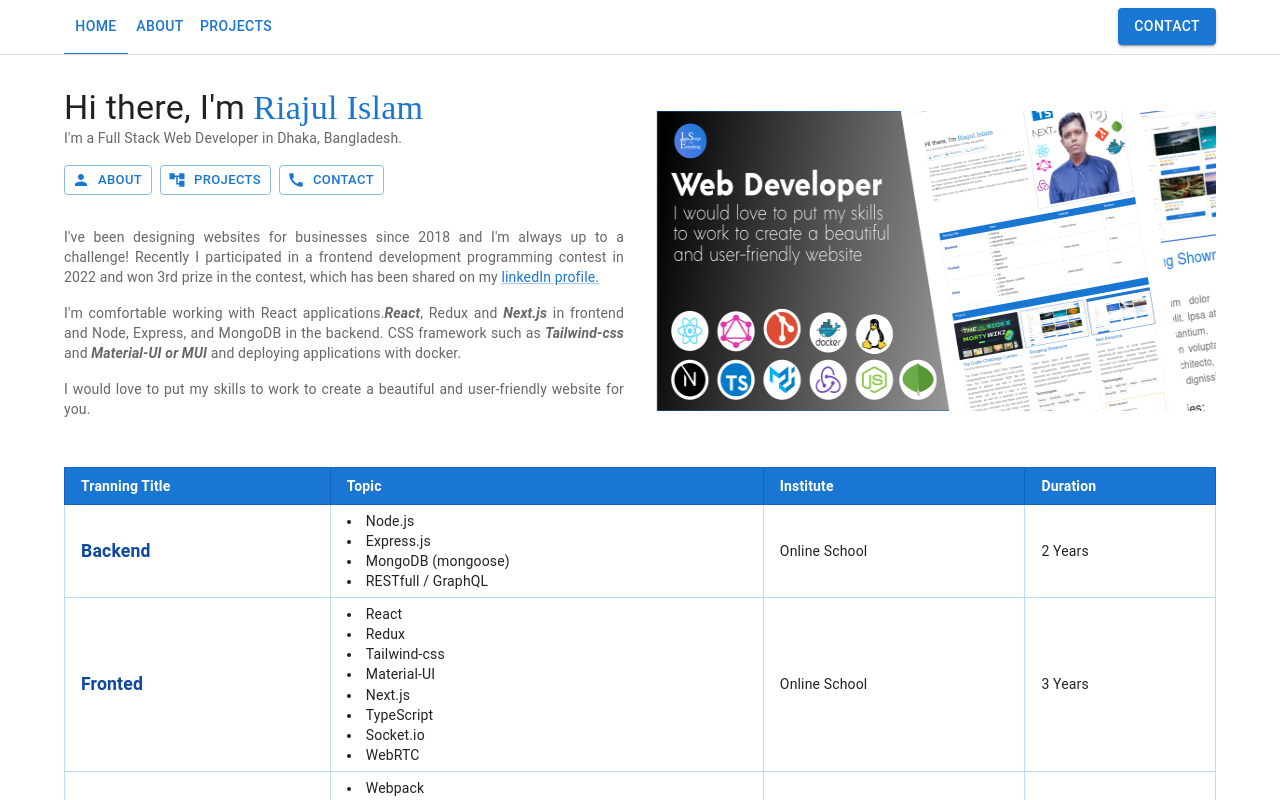
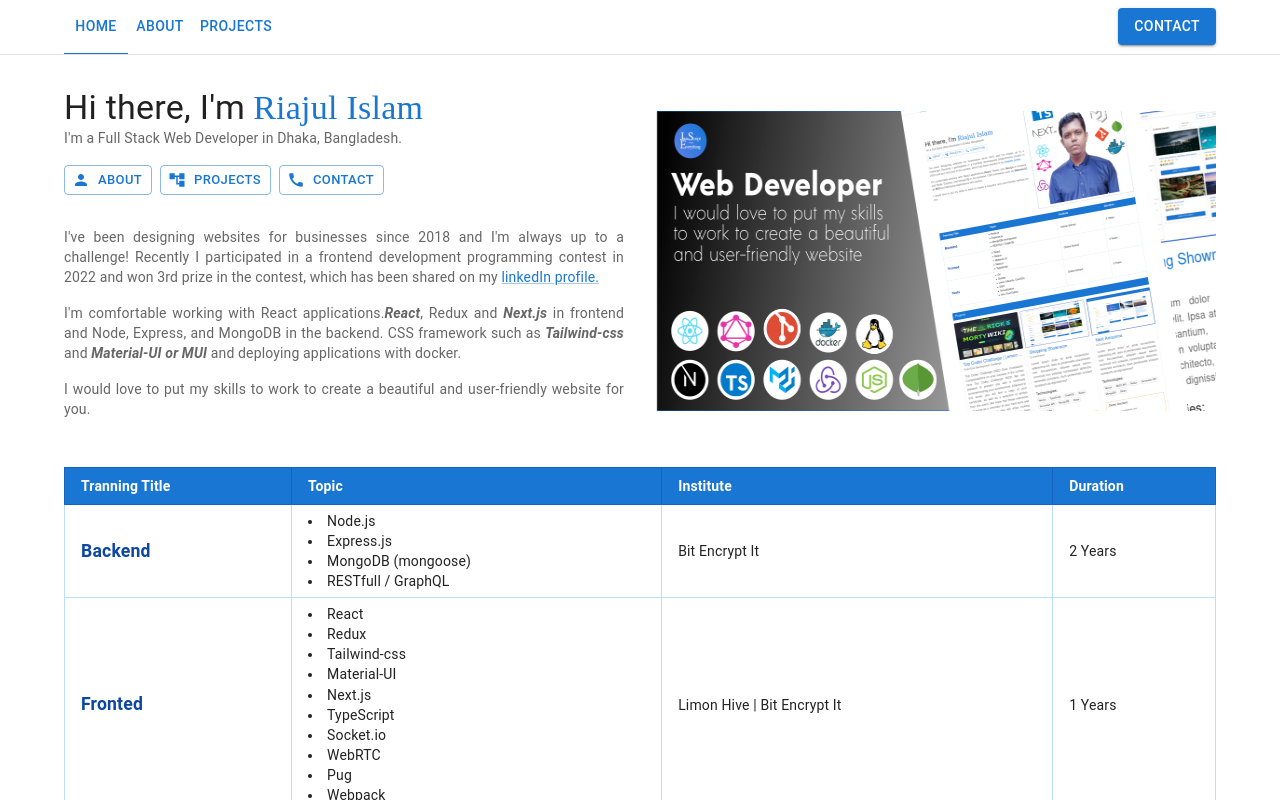
Before and after one commit to JavaScriptForEverything/portfolio, a Next.js app: page / in a window 1280 px wide. Shown: the top 800 px of the page. Built offline with nearby package versions, Linux system fonts and the light colour scheme.

Commit message:
update table + about us

```diff
--- a/components/skillTable.tsx
+++ b/components/skillTable.tsx
@@ -11,20 +11,20 @@ const rows = [
 	{
 		title: 'Backend',
 		topics: [ 'Node.js', 'Express.js', 'MongoDB (mongoose)', 'RESTfull / GraphQL' ],
-		institute: 'Online School',
+		institute: 'Bit Encrypt It',
 		duration: '2 Years'
 	},
 	{
 		title: 'Fronted',
-		topics: [ 'React', 'Redux', 'Tailwind-css', 'Material-UI', 'Next.js', 'TypeScript', 'Socket.io', 'WebRTC' ],
-		institute: 'Online School',
-		duration: '3 Years'
+		topics: [ 'React', 'Redux', 'Tailwind-css', 'Material-UI', 'Next.js', 'TypeScript', 'Socket.io', 'WebRTC', 'Pug', 'Webpack' ],
+		institute: 'Limon Hive | Bit Encrypt It',
+		duration: '1 Years'
 	},
 	{
 		title: 'Tools',
-		topics: [ 'Webpack', 'pug', 'Git', 'Docker', 'Linux (Ubuntu, CentOS)', 'SSH', 'Virtualization', 'Networking (CCNA)' ],
-		institute: 'Online School',
-		duration: '3 Years'
+		topics: [ 'Networking (CCNA)', 'Linux (Ubuntu, CentOS)', 'Virtualization', 'Git', 'Docker', 'Kubernetes', 'NginX' ],
+		institute: 'Ayman Group | Bit Encrypt It',
+		duration: '1 Years'
 	},
 ]
 
```
Also changed, not shown: data/me.tsx (+4 -4 lines).
